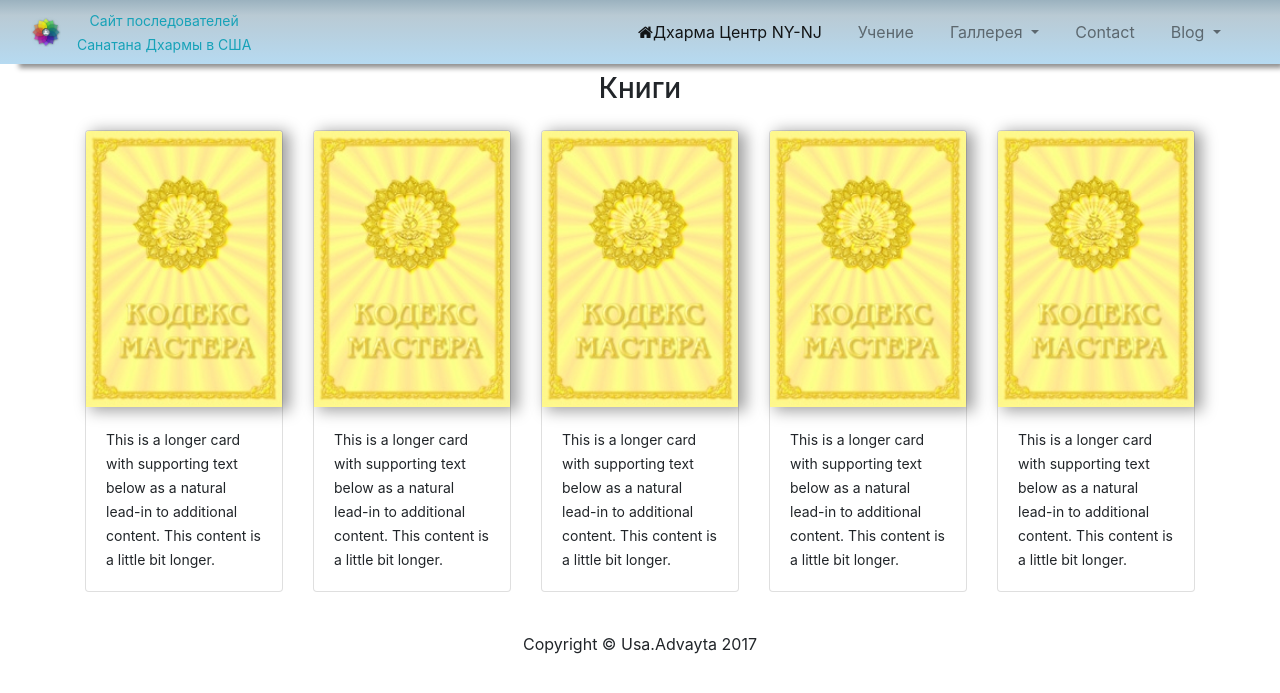
After one commit to NatalyaAn/UsAdvayta, a PHP site: page /views/books.php in a window 1280 px wide. The commit adds this page. Shown: the top 693 px of the page. Run offline with PHP 8.4, Linux system fonts and the light colour scheme; some libraries are stand-ins or nearby versions.

Commit message:
Initial commit

```diff
--- a/public/css/mystyles.css
+++ b/public/css/mystyles.css
@@ -11,7 +11,7 @@ body {
     }
 }
 
-
+/*NAVBAR*/
 .navbar {
     /*shadow*/
     -webkit-box-shadow: 11px 12px 5px -8px rgba(0,0,0,0.44);
@@ -45,7 +45,7 @@ body {
 .dropdown-content a:hover {
     background-color: gainsboro}
 
-.dropdown-content {
+.dropdown1-content {
     display: none;
     position: absolute;
     background-color: #f9f9f9;
@@ -61,13 +61,28 @@ body {
     border: none;
     cursor: pointer;
 }
-
-
 .dropdown:hover .dropbtn {
     background-color: blue;
 }*/
 
-/*Styles for jumbotron*/
+/* End NAVBAR*/
+
+/*News*/
+/*Open-close news in panel*/
+[data-toggle="collapse"].collapsed .if-not-collapsed {
+    display: none;
+}
+[data-toggle="collapse"]:not(.collapsed) .if-collapsed {
+    display: none;
+}
+
+.newsbox-size {
+    width: 100px;
+}
+/*End News*/
+
+
+/*JUMBOTRON*/
 .jumbotron-padding {
     padding-top: 10px;
     padding-left: 10px;
@@ -80,17 +95,21 @@ body {
     background-size: cover ;
      -webkit-background-size: cover; -moz-background-size: cover; -o-background-size: cover; background-size: cover;
 }
+/*End JUMBOTRON*/
 
-
-
+/*SHADOW for cards*/
 .card-shadow {
     -webkit-box-shadow: 6px -4px 6px -2px rgba(0,0,0,0.37);
     -moz-box-shadow: 6px -4px 6px -2px rgba(0,0,0,0.37);
     box-shadow: 6px -4px 6px -2px rgba(0,0,0,0.37);
 }
-.newsbox-size {
-    width: 100px;
+.book-shadow {
+    -webkit-box-shadow: 6px 2px 15px 2px rgba(0,0,0,0.37);
+    -moz-box-shadow: 6px 2px 15px 2px rgba(0,0,0,0.37);
+    box-shadow: 6px 2px 15px 2px rgba(0,0,0,0.37);
 }
+/*End SHADOW for cards*/
+
 
 .parallax {
     /* The image used */
@@ -197,3 +216,11 @@ body {
 /* Image hover zoom */
 
 /* /.Image hover zoom */
+
+
+
+
+
+
+
+/* bootstrap 3 helpers */
--- a/variables/varNav.php
+++ b/variables/varNav.php
@@ -1,38 +1,35 @@
 <?php
 $nav = '
+
 <!-- navbar -->
+<nav class="navbar fixed-top navbar-expand-lg navbar-light " style="" >
+    <div class="container-fluid">
 
-<nav class="navbar fixed-top navbar-expand-lg navbar-light " style="" >
-    <div class="container">
-        <a class="navbar-brand " mb-0">
-        <img src="../public/images/brand.png" width="30" height="30" class="d-inline-block align-top" alt="">Sanatana Dharma
-      </a>
         <button class="navbar-toggler navbar-toggler-right" type="button" data-toggle="collapse" data-target="#navbarResponsive" aria-controls="navbarResponsive" aria-expanded="false" aria-label="Toggle navigation">
             <span class="navbar-toggler-icon"></span>
         </button>
         <div class="collapse navbar-collapse" id="navbarResponsive">
-            <ul class="navbar-nav ml-auto">
+
+        <a class="navbar-brand mb-0">
+        <img src="../public/images/brand.png" width="30" height="30" class="d-inline-block align-top" alt="">
+      </a>
+      <ul class="navbar-nav  flex-column text-center " >
+      <li ><a class="small text-info"  >Сайт последователей</a></li>
+      <li><a class="small text-info" >Санатана Дхармы в США</a></li>
+</ul>
+
+
+
+
+
+            <ul class="navbar-nav ml-auto flex-row">
             <li class="nav-item ">
-                    <a class="nav-link active" href="home.php"">Home<span class="sr-only">(current)</span></a>
+                    <a class="nav-link active" href="home.php""><i style="" class="fa">&#xf015;</i>Дхарма Центр NY-NJ<span class="sr-only">(current)</span></a>
                 </li>
                 <li class="nav-item">
                     <a class="nav-link " href="dharma.php"">Учение</a>
                 </li>
-                <li class="nav-item">
-                    <a class="nav-link" href="contacts.php">Contact</a>
-                </li>
-                <li class="nav-item dropdown ">
-                    <a class="nav-link dropdown-toggle" href="#" id="navbarDropdown1" data-toggle="dropdown" aria-haspopup="true" aria-expanded="false">
-                        Дхарма Центр NY-NJ
-                    </a>
-                    <div class="dropdown-menu dropdown-menu-right dropdown-content" aria-labelledby="navbarDropdown1">
-                        <a class="dropdown-item" href="portfolio-1-col.html">1 Column Portfolio</a>
-                        <a class="dropdown-item" href="portfolio-2-col.html">2 Column Portfolio</a>
-                        <a class="dropdown-item" href="portfolio-3-col.html">3 Column Portfolio</a>
-                        <a class="dropdown-item" href="portfolio-4-col.html">4 Column Portfolio</a>
-                        <a class="dropdown-item" href="portfolio-item.html">Single Portfolio Item</a>
-                    </div>
-                </li>
+
                 <li class="nav-item dropdown">
                     <a class="nav-link dropdown-toggle" href="#" id="navbarDropdown3" data-toggle="dropdown" aria-haspopup="true" aria-expanded="false">
                         Галлерея
@@ -40,17 +37,11 @@ $nav = '
                     <div class="dropdown-menu dropdown-menu-left dropdown-content" aria-labelledby="navbarDropdown3">
                         <a class="dropdown-item" href="pictures.php">Фото</a>
                         <a class="dropdown-item" href="video.php">Видео</a>
+                        <a class="dropdown-item" href="books.php">Книги</a>
                     </div>
                 </li>
-                 <li class="nav-item dropdown">
-                    <a class="nav-link dropdown-toggle" href="#" id="navbarDropdown4" data-toggle="dropdown" aria-haspopup="true" aria-expanded="false">
-                        Библиотека
-                    </a>
-                    <div class="dropdown-menu dropdown-menu-left dropdown-content" aria-labelledby="navbarDropdown4">
-                        <a class="dropdown-item" href="full-width.html">Книги</a>
-                        <a class="dropdown-item" href="sidebar.html">Видео</a>
-                        <a class="dropdown-item" href="sidebar.html">Аудио</a>
-                    </div>
+                  <li class="nav-item">
+                    <a class="nav-link" href="contacts.php">Contact</a>
                 </li>
                 <li class="nav-item dropdown">
                     <a class="nav-link dropdown-toggle" href="#" id="navbarDropdown2" data-toggle="dropdown" aria-haspopup="true" aria-expanded="false">
@@ -64,8 +55,80 @@ $nav = '
                 </li>
 
             </ul>
-        </div>
-    </div>
+        </div><!-- /.collapse -->
+    </div><!-- /.container -->
 </nav>
 <!-- /.navbar -->
     ';
+
+$nav1 = '
+<div>
+
+<h1>navbar Example</h1>
+
+<nav role="navigation">
+
+  <div class="container-fluid">
+
+    <!-- Navigation bar -->
+
+    <div class="collapse navbar-collapse" id="bs-example-navbar-collapse-1">
+
+      <ul class="nav navbar-nav" >
+
+        <li class="active"><a href="#" >Home</a></li>
+
+        <li class="dropdown">
+
+          <a href="#" data-toggle="dropdown">Products <b></b></a>
+
+          <ul class="dropdown-menu">
+
+            <li><a href="#">Product 1</a></li>
+
+            <li><a href="#">Product 2</a></li>
+
+            <li><a href="#">Product 3</a></li>
+
+            <li class="divider"></li>
+
+            <li><a href="#">Product 4</a></li>
+
+            <li class="divider"></li>
+
+            <li><a href="#">Product 5</a></li>
+
+          </ul>
+
+        </li>
+
+        <li><a href="#">Special Offers</a></li>
+
+        <li><a href="#">Services</a></li>
+
+        <li><a href="#">About</a></li>
+
+        <li><a href="#">Contact</a></li>
+
+      </ul>
+
+      <form class="navbar-form navbar-left" role="search">
+
+        <div class="form-group">
+
+          <input type="text" placeholder="Search site">
+
+        </div>
+
+        <button type="submit">Go</button>
+
+      </form>
+
+    </div><!-- /.navbar-collapse -->
+
+  </div><!-- /.container-fluid -->
+
+</nav>
+
+</div>
+ ';
--- a/variables/varNews.php
+++ b/variables/varNews.php
@@ -6,7 +6,9 @@ $news = '
 
 <p >
   <a class="link " data-toggle="collapse" href="#collapseNews" aria-expanded="true" aria-controls="collapseNews">
-    News
+
+    <span class="if-collapsed">Показать Новости</span>
+  <span class="if-not-collapsed">Закрыть</span>
   </a>
 </p>
 
--- /dev/null
+++ b/views/books.php
@@ -0,0 +1,116 @@
+<!DOCTYPE html>
+<html lang="en">
+
+<head>
+
+    <meta charset="utf-8">
+    <meta name="viewport" content="width=device-width, initial-scale=1, shrink-to-fit=no">
+    <meta name="description" content="">
+    <meta name="author" content="">
+
+    <!-- Favicons https://realfavicongenerator.net/ -->
+    <link rel="apple-touch-icon" sizes="180x180" href="../favicons/apple-touch-icon.png">
+    <link rel="icon" type="image/png" sizes="32x32" href="../favicons/favicon-32x32.png">
+    <link rel="icon" type="image/png" sizes="16x16" href="../favicons/favicon-16x16.png">
+    <link rel="manifest" href="../favicons/manifest.json">
+    <meta name="theme-color" content="#bdb95e">
+
+    <title>Книги/Галлерея-usa.advayta.org</title>
+
+    <!-- Bootstrap core CSS -->
+
+    <link href="../vendor/bootstrap/css/bootstrap.min.css" rel="stylesheet">
+    <link href="../vendor/bootstrap/js/bootstrap.min.js" rel="script">
+    <link href="../font-awesome-4.7.0/css/font-awesome.min.css" rel="stylesheet">
+
+    <!-- Custom styles for this template-->
+
+    <link href="../public/css/mystyles.css" rel="stylesheet">
+    <link href="../js/carousel.js" rel="stylesheet">
+
+</head>
+
+<body >
+
+<!-- Navbar -->
+
+<?php
+include("layout/nav.php");
+?>
+
+<div class=" py-3 bg-faded">
+
+    <header class="text-center"><h3 >Книги</h3></header>
+
+    <div class="  container py-3 bg-faded">
+    <div class="card-deck">
+        <div class="card ">
+            <img class="card-img-top book-shadow" src="../public/images/kodeksMastera.jpg" alt="Card image cap">
+            <div class=" card-body ">
+                <p class="card-text"><small>
+                This is a longer card with supporting text below as a natural lead-in to additional content. This content is a little bit longer.
+                                    </small></p>
+            </div>
+        </div>
+        <div class="card ">
+            <img class="card-img-top book-shadow" src="../public/images/kodeksMastera.jpg" alt="Card image cap">
+            <div class=" card-body ">
+                <p class="card-text"><small>
+                        This is a longer card with supporting text below as a natural lead-in to additional content. This content is a little bit longer.
+                    </small></p>
+            </div>
+        </div>
+        <div class="card ">
+            <img class="card-img-top book-shadow" src="../public/images/kodeksMastera.jpg" alt="Card image cap">
+            <div class=" card-body ">
+                <p class="card-text"><small>
+                        This is a longer card with supporting text below as a natural lead-in to additional content. This content is a little bit longer.
+                    </small></p>
+            </div>
+        </div>
+        <div class="card ">
+            <img class="card-img-top book-shadow" src="../public/images/kodeksMastera.jpg" alt="Card image cap">
+            <div class=" card-body ">
+                <p class="card-text"><small>
+                        This is a longer card with supporting text below as a natural lead-in to additional content. This content is a little bit longer.
+                    </small></p>
+            </div>
+        </div>
+        <div class="card ">
+            <img class="card-img-top book-shadow" src="../public/images/kodeksMastera.jpg" alt="Card image cap">
+            <div class=" card-body ">
+                <p class="card-text"><small>
+                        This is a longer card with supporting text below as a natural lead-in to additional content. This content is a little bit longer.
+                    </small></p>
+            </div>
+        </div>
+    </div>
+
+    </div><!-- /.container -->
+
+
+
+
+</div>
+
+
+
+
+
+
+<!-- #footer -->
+<?php
+include("layout/footer.php");
+?>
+
+
+<!-- Bootstrap core JavaScript -->
+<script src="../vendor/jquery/jquery.min.js"></script>
+<script src="../vendor/popper/popper.min.js"></script>
+<script src="../vendor/bootstrap/js/bootstrap.min.js"></script>
+
+
+
+</body>
+
+</html>
```
Also changed, not shown: js/navbar.js (added, +20 -0 lines), views/dharma.php (+18 -0 lines), views/home.php (+11 -16 lines), views/pictures.php (+0 -7 lines), public/images/kodeksMastera.jpg (added).
